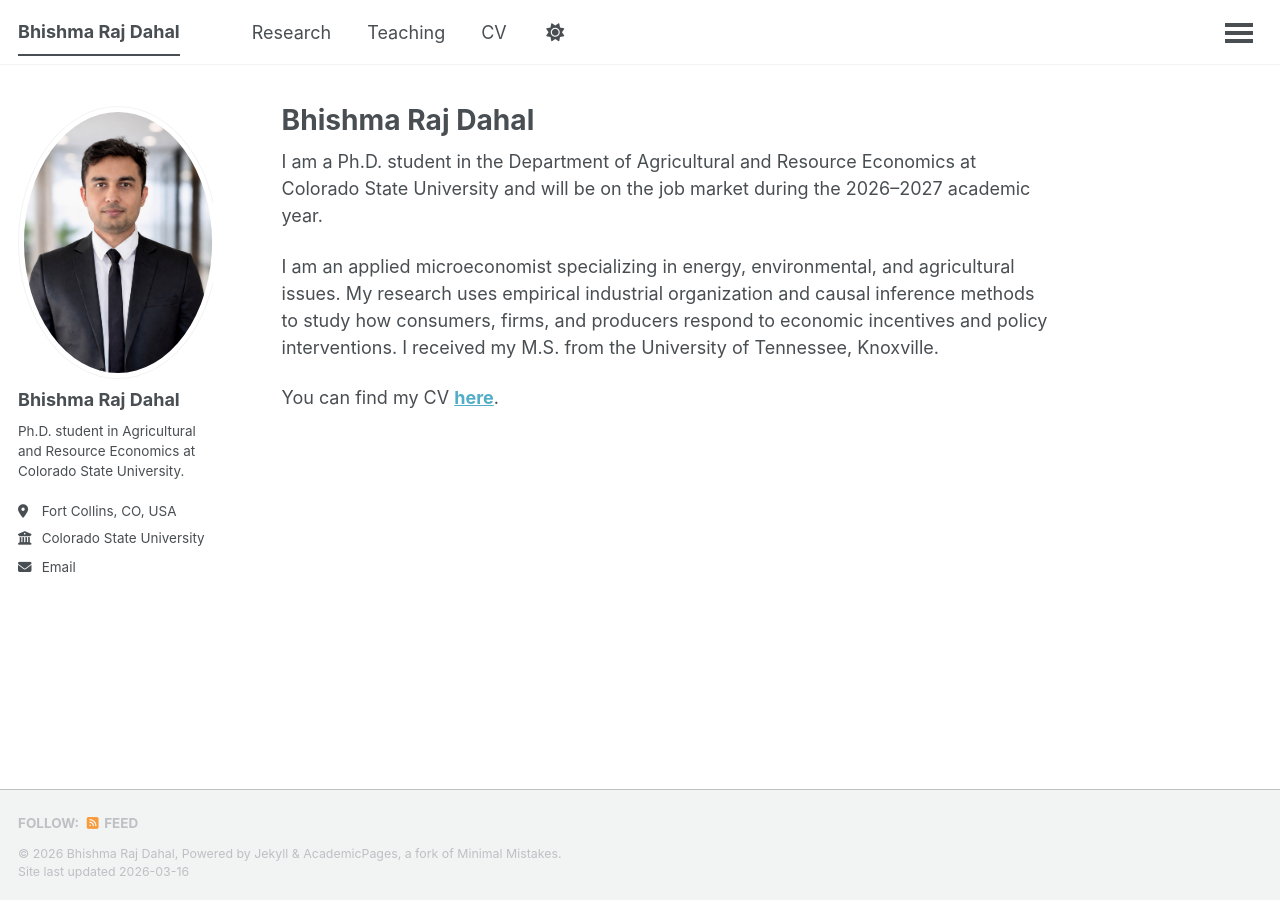
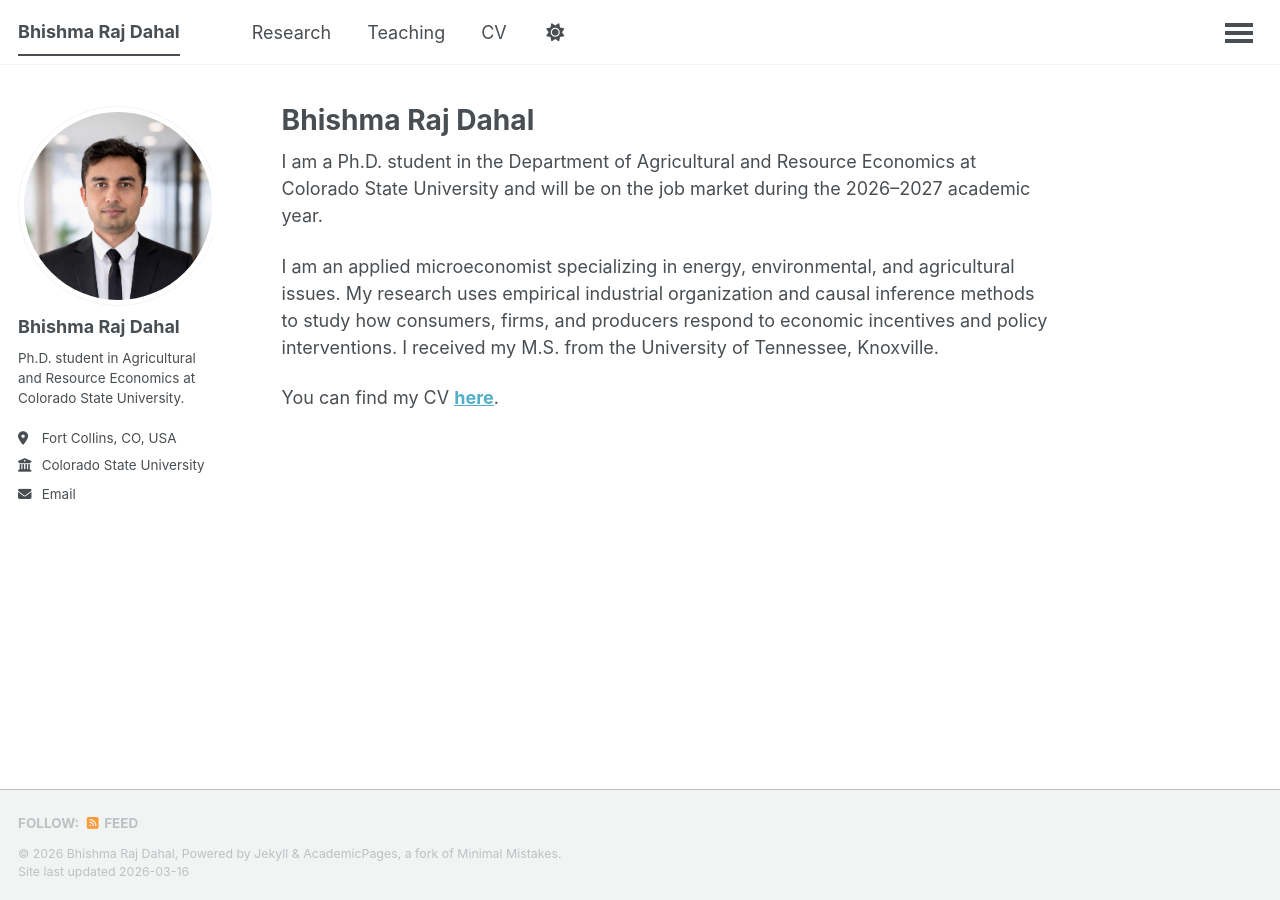
Before and after one commit to bhishmarajdahal/bhishmarajdahal.github.io, a Jekyll site: the page built from _pages/about.md, in a window 1280 px wide. Built offline with Jekyll 4.4.1, drawn with Linux system fonts in a browser that asks for light colours; a script that is not in the unit is left out.

Commit message:
Update main.scss

```diff
--- a/assets/css/main.scss
+++ b/assets/css/main.scss
@@ -43,7 +43,11 @@
 ;
 .author__avatar img {
   max-width: 200px;
+  width: 200px;
+  height: 200px;
   border-radius: 50%;
+  object-fit: cover;
+  object-position: center top;
 }
 
 .author__avatar {
```
